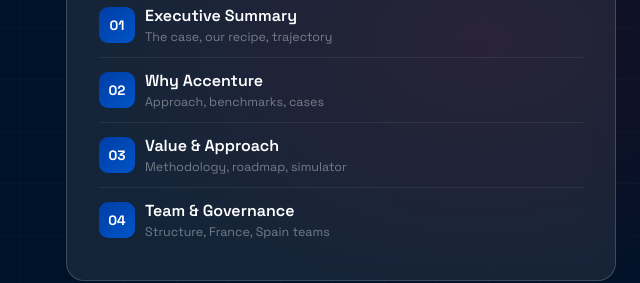
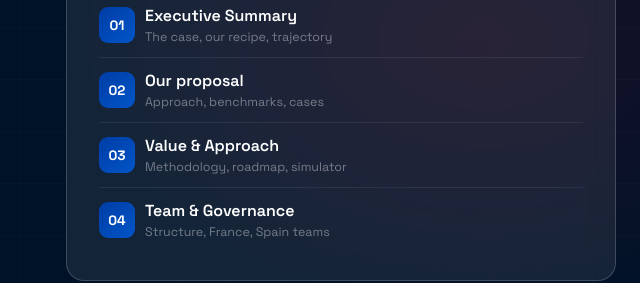
Before and after one commit to luisbarona92/Accenture, a plain HTML site: page CRF_Store_Operations/Store_Productivity_Proposition.html in a window 1280 px wide. Shown: the part 252-535 px from the top of the page, 604-1244 px from the left. Drawn offline with Linux system fonts and the light colour scheme.

Commit message:
Agenda: rename 'Why Accenture' to 'Our proposal'

```diff
--- a/CRF_Store_Operations/Store_Productivity_Proposition.html
+++ b/CRF_Store_Operations/Store_Productivity_Proposition.html
@@ -607,7 +607,7 @@
         <div class="hero-panel" style="padding:28px 32px">
           <div class="hp-title" style="font-size:.75rem;margin-bottom:16px">AGENDA</div>
           <div class="part-row" style="padding:12px 0"><div class="pr-num" style="width:36px;height:36px;font-size:.85rem;border-radius:9px">01</div><div><div class="pr-title" style="font-size:1rem;margin-bottom:3px">Executive Summary</div><div class="pr-sub" style="font-size:.78rem">The case, our recipe, trajectory</div></div></div>
-          <div class="part-row" style="padding:12px 0"><div class="pr-num" style="width:36px;height:36px;font-size:.85rem;border-radius:9px">02</div><div><div class="pr-title" style="font-size:1rem;margin-bottom:3px">Why Accenture</div><div class="pr-sub" style="font-size:.78rem">Approach, benchmarks, cases</div></div></div>
+          <div class="part-row" style="padding:12px 0"><div class="pr-num" style="width:36px;height:36px;font-size:.85rem;border-radius:9px">02</div><div><div class="pr-title" style="font-size:1rem;margin-bottom:3px">Our proposal</div><div class="pr-sub" style="font-size:.78rem">Approach, benchmarks, cases</div></div></div>
           <div class="part-row" style="padding:12px 0"><div class="pr-num" style="width:36px;height:36px;font-size:.85rem;border-radius:9px">03</div><div><div class="pr-title" style="font-size:1rem;margin-bottom:3px">Value & Approach</div><div class="pr-sub" style="font-size:.78rem">Methodology, roadmap, simulator</div></div></div>
           <div class="part-row" style="padding:12px 0"><div class="pr-num" style="width:36px;height:36px;font-size:.85rem;border-radius:9px">04</div><div><div class="pr-title" style="font-size:1rem;margin-bottom:3px">Team & Governance</div><div class="pr-sub" style="font-size:.78rem">Structure, France, Spain teams</div></div></div>
         </div>
```
Also changed, not shown: CRF_Store_Operations/index.html (+1 -1 lines).
